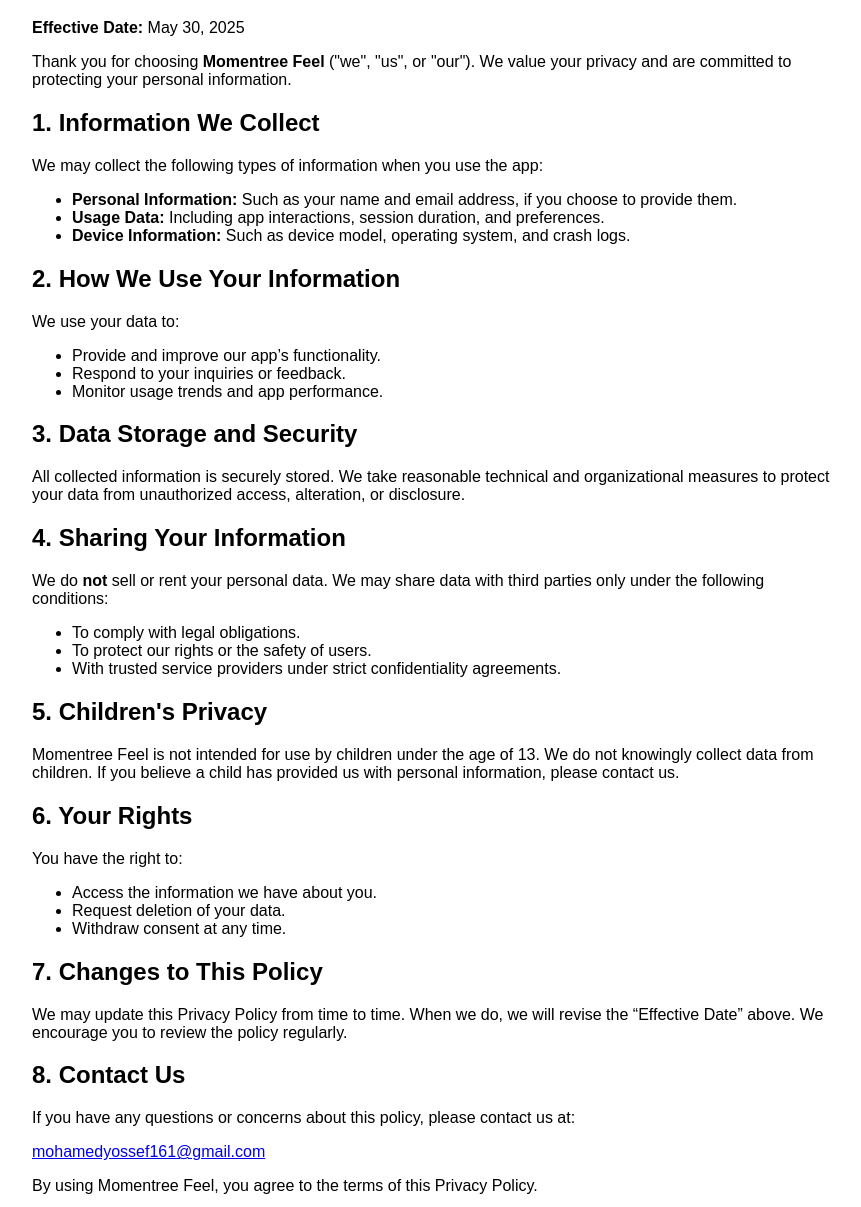
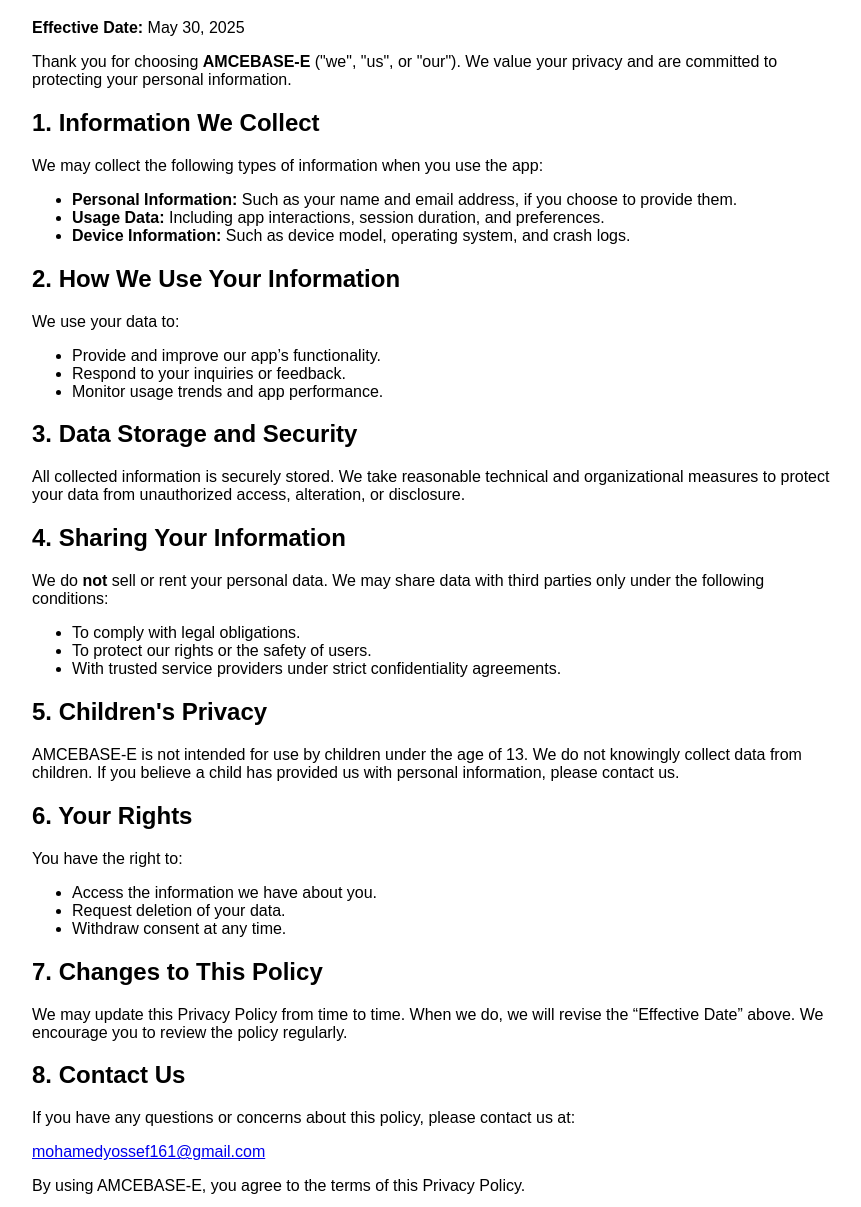
Before and after one commit to koman96/MomentreeFeel_priv, a plain HTML site: page index.html in a window 1280 px wide. Shown: the part 93-1300 px from the top of the page, without its empty margins (208-1069 px from the left). Drawn offline with Linux system fonts and the light colour scheme.

Commit message:
Update index.html

```diff
--- a/index.html
+++ b/index.html
@@ -3,13 +3,13 @@
 <head>
   <meta charset="UTF-8" />
   <meta name="viewport" content="width=device-width, initial-scale=1.0"/>
-  <title>Privacy Policy - Momentree Feel</title>
+  <title>Privacy Policy - AMCEBASE-E</title>
 </head>
 <body style="font-family: Arial, sans-serif; padding: 2em; max-width: 800px; margin: auto;">
   <h1>Privacy Policy</h1>
   <p><strong>Effective Date:</strong> May 30, 2025</p>
 
-  <p>Thank you for choosing <strong>Momentree Feel</strong> ("we", "us", or "our"). We value your privacy and are committed to protecting your personal information.</p>
+  <p>Thank you for choosing <strong>AMCEBASE-E</strong> ("we", "us", or "our"). We value your privacy and are committed to protecting your personal information.</p>
 
   <h2>1. Information We Collect</h2>
   <p>We may collect the following types of information when you use the app:</p>
@@ -39,7 +39,7 @@
   </ul>
 
   <h2>5. Children's Privacy</h2>
-  <p>Momentree Feel is not intended for use by children under the age of 13. We do not knowingly collect data from children. If you believe a child has provided us with personal information, please contact us.</p>
+  <p>AMCEBASE-E is not intended for use by children under the age of 13. We do not knowingly collect data from children. If you believe a child has provided us with personal information, please contact us.</p>
 
   <h2>6. Your Rights</h2>
   <p>You have the right to:</p>
@@ -56,6 +56,6 @@
   <p>If you have any questions or concerns about this policy, please contact us at:</p>
   <p><a href="mailto:mohamedyossef161@gmail.com">mohamedyossef161@gmail.com</a></p>
 
-  <p>By using Momentree Feel, you agree to the terms of this Privacy Policy.</p>
+  <p>By using AMCEBASE-E, you agree to the terms of this Privacy Policy.</p>
 </body>
 </html>
```
